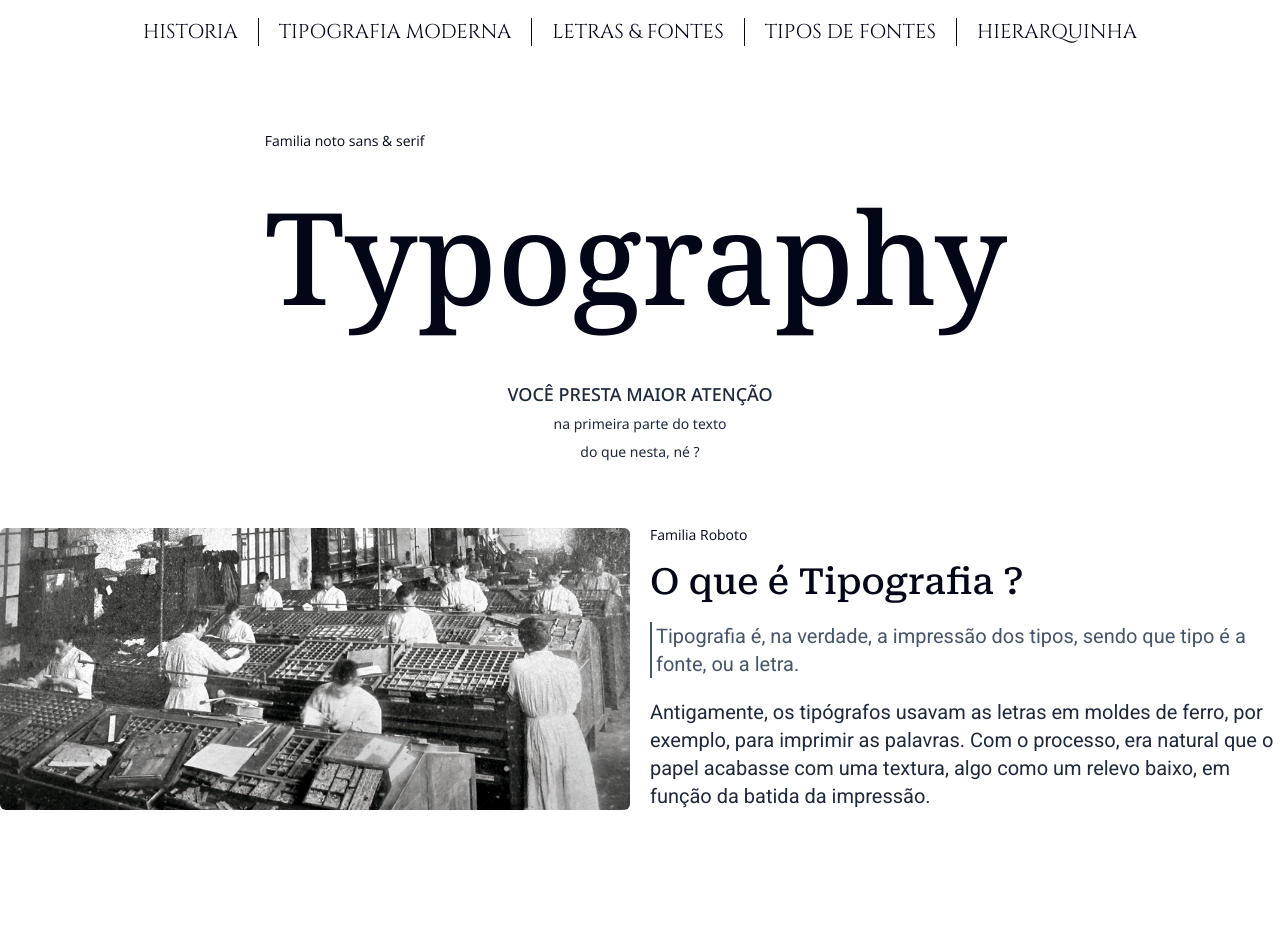
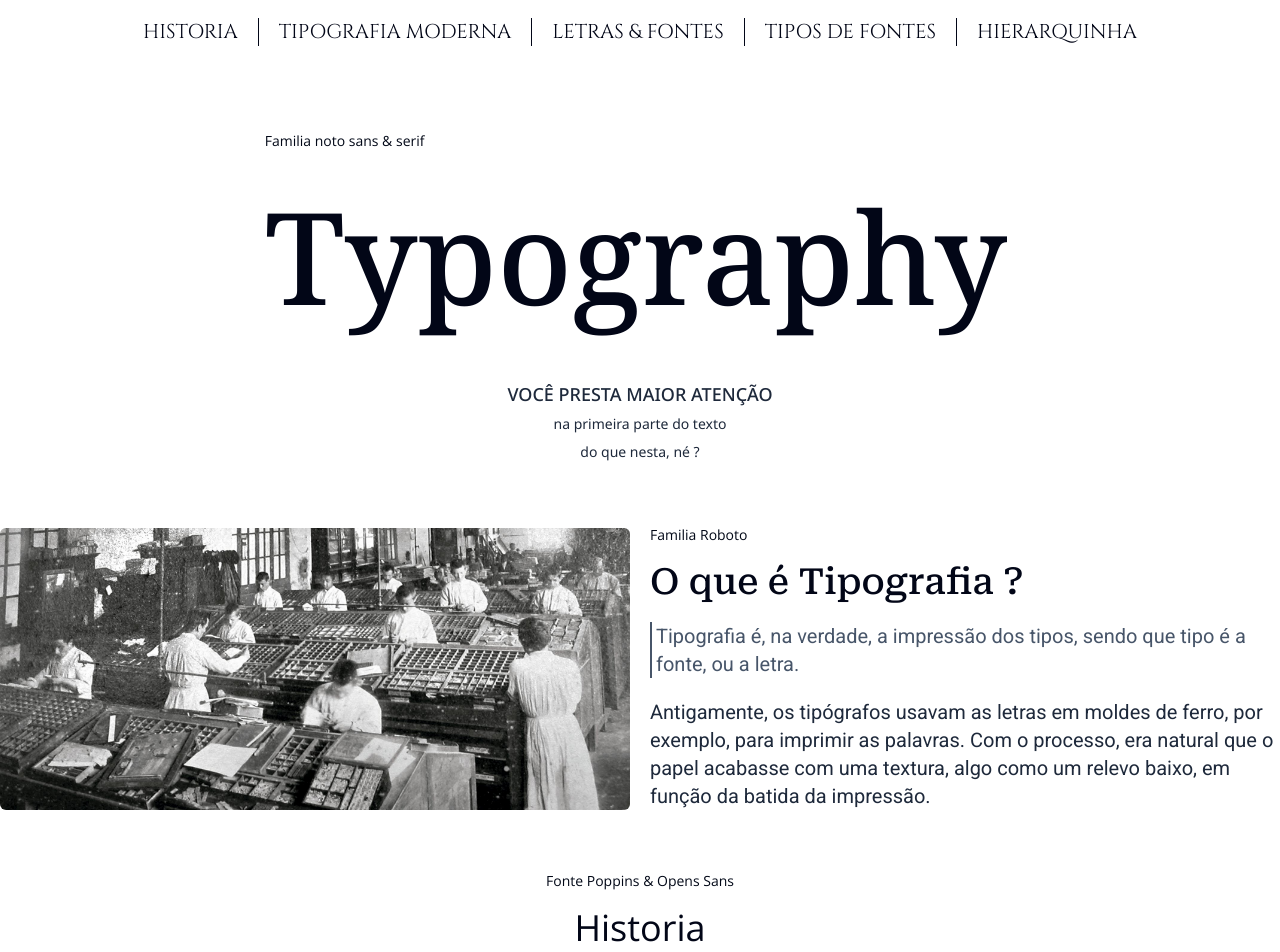
Before and after one commit to JheanAntunes/tipografia, a Next.js app: page / in a window 1280 px wide. Shown: the top 952 px of the page. Before the commit the page ends 874 px from the top, so only its background shows below. Built offline with nearby package versions, Linux system fonts and the light colour scheme.

Commit message:
import: Componente Sessão de historia

```diff
--- a/src/app/page.tsx
+++ b/src/app/page.tsx
@@ -1,4 +1,5 @@
 import SectionInitial from '@/components/ui/home/main/sectionInitial'
+import Section_History from '@/components/ui/home/main/section_history'
 import Section_O_Que_Tipografia from '@/components/ui/home/main/section_o_que_tipografia'
 
 export default function Home() {
@@ -6,6 +7,7 @@ export default function Home() {
         <main className="my-16 flex flex-col gap-16">
             <SectionInitial />
             <Section_O_Que_Tipografia />
+            <Section_History />
         </main>
     )
 }
```
